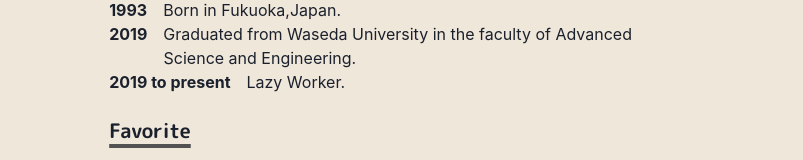
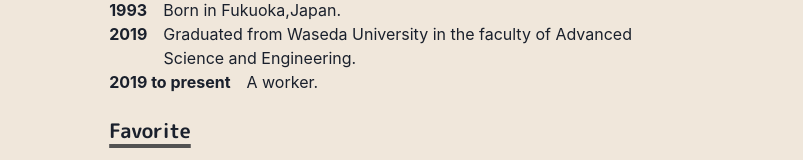
Before and after one commit to NariyoshiRyuichi/craft_homepage, a Next.js app: page / in a window 1280 px wide. Shown: the part 480-640 px from the top of the page, without its empty margins (244-1047 px from the left). Built offline with nearby package versions, Linux system fonts and the light colour scheme.

Commit message:
index.js change

```diff
--- a/pages/index.js
+++ b/pages/index.js
@@ -71,7 +71,7 @@
        </BioSection>
        <BioSection>
         <BioYear>2019 to present</BioYear>
-        Lazy Worker.
+        A worker.
        </BioSection>
       </Section>
       <Section delay={0.4}>
```
